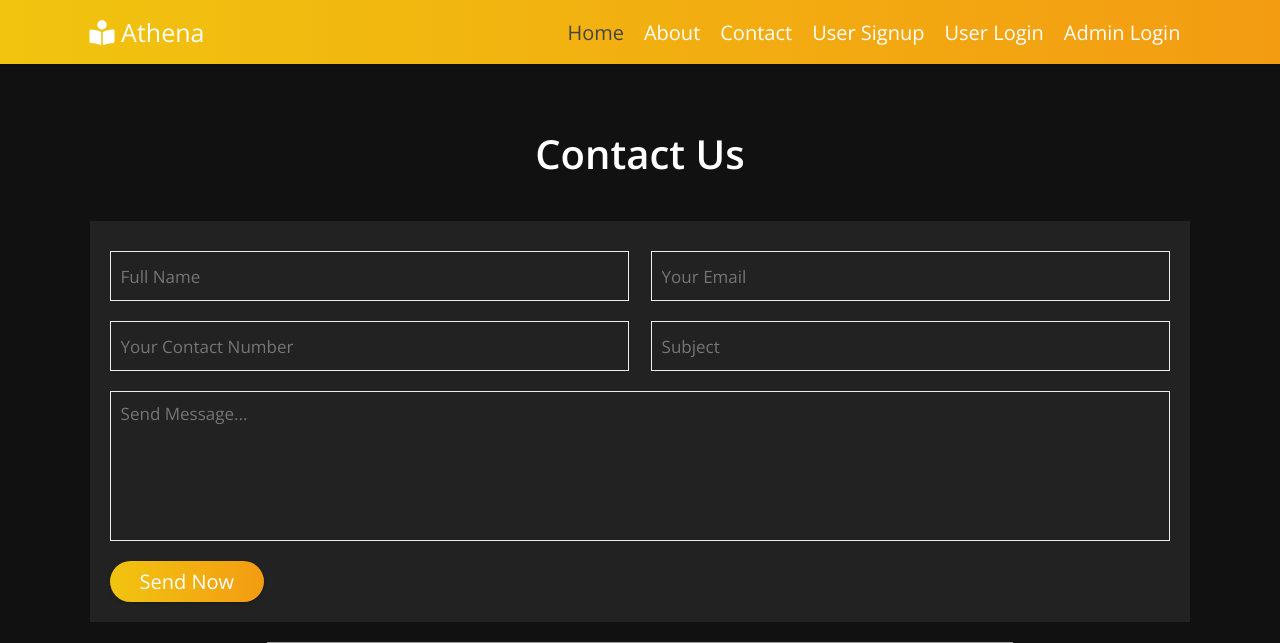
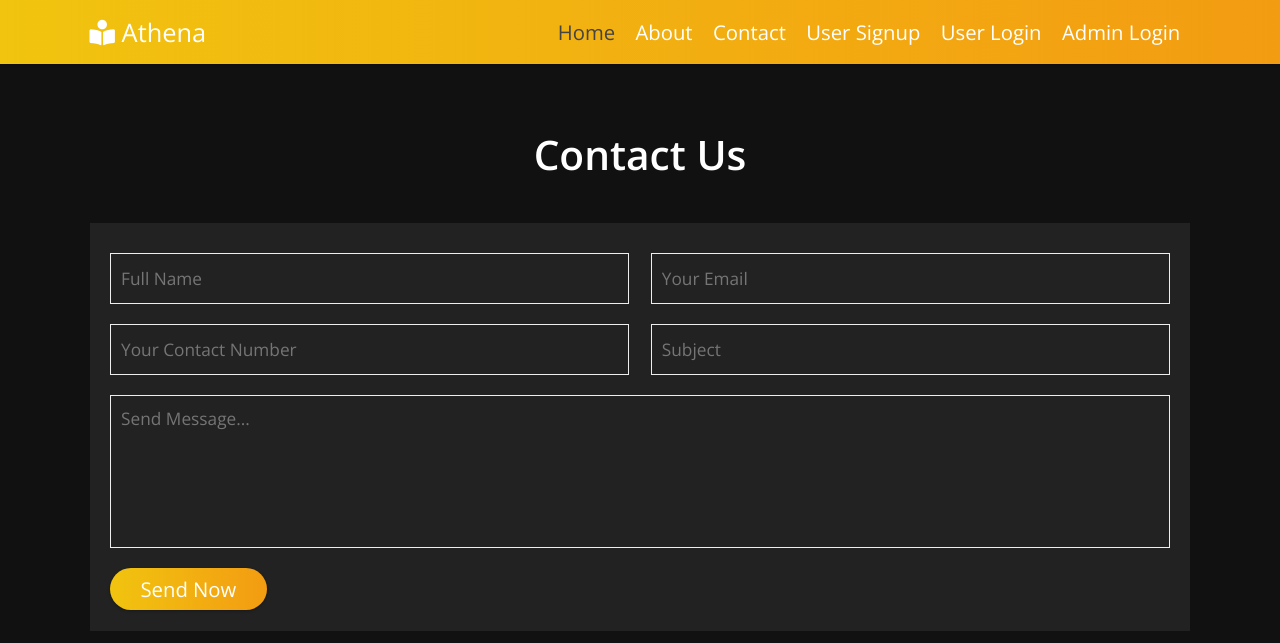
Before and after one commit to nishanth695/jenkintry, a Django app: page /contact in a window 1280 px wide. Shown: the top 643 px of the page. Run offline with Django 3.2, Linux system fonts and the light colour scheme; grey boxes are pictures that could not be loaded.

Commit message:
Update style.css

```diff
--- a/notes/static/css/style.css
+++ b/notes/static/css/style.css
@@ -18,7 +18,7 @@
 }
 
 html{
-    font-size: 62.5%;
+    font-size: 63.5%;
     overflow-x: hidden;
 }
 
```
